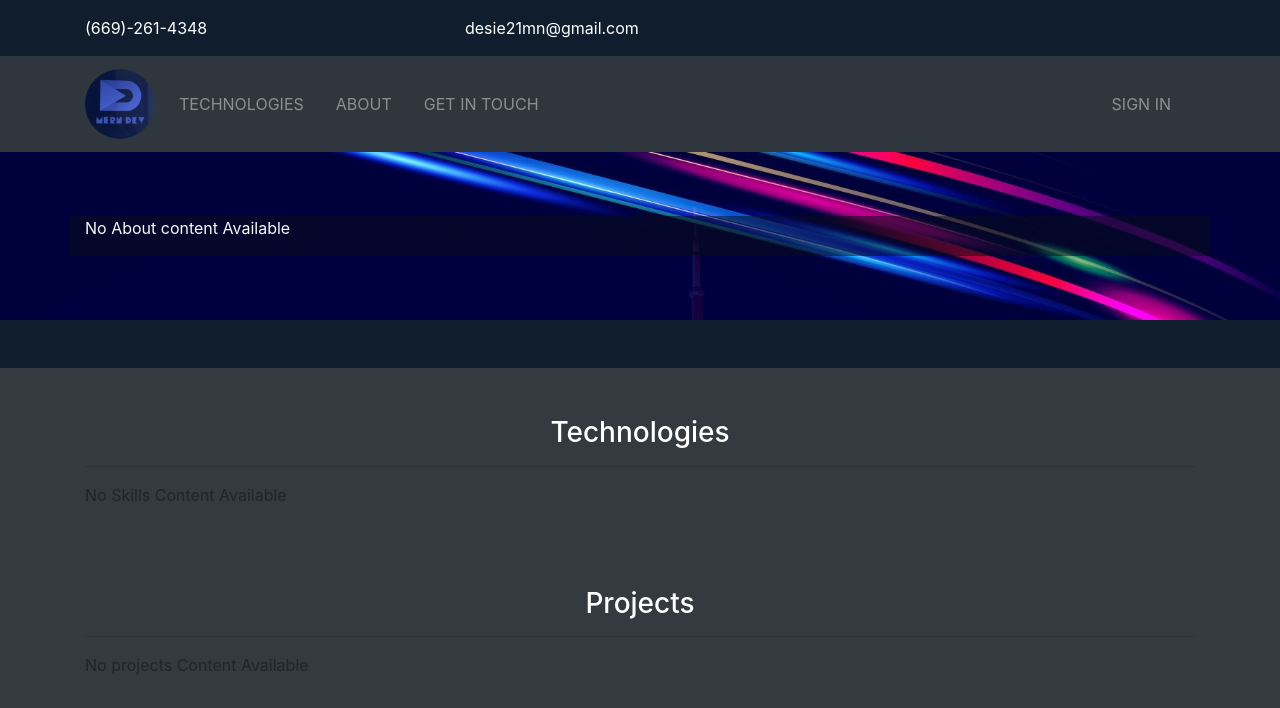
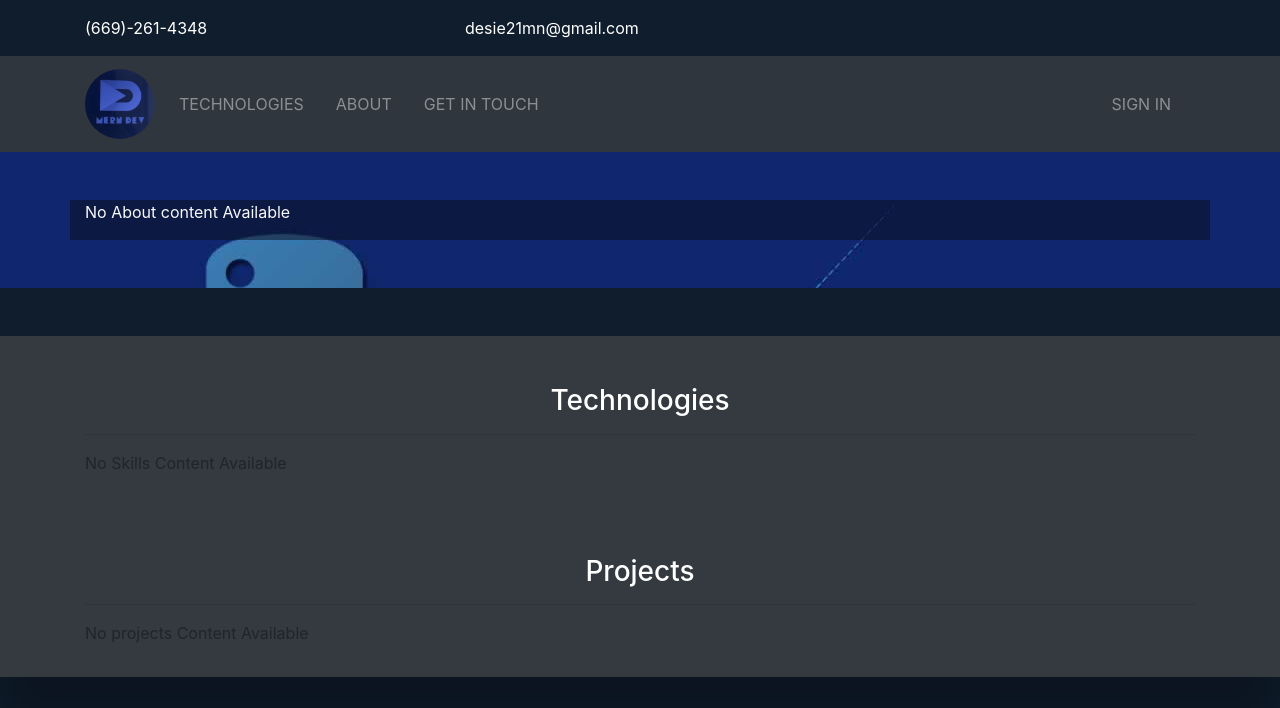
Before and after one commit to desi-123/myport, a Django app: page / in a window 1280 px wide. Shown: the top 708 px of the page. Run offline with Django 4.2, Linux system fonts and the light colour scheme; data that the repository does not hold is empty; some libraries are stand-ins or nearby versions.

Commit message:
aboutsection updated

```diff
--- a/portfolio/static/css/main.css
+++ b/portfolio/static/css/main.css
@@ -41,9 +41,9 @@ img {
 /* about image background */
 
 #aboutme {
-  background: url(../img/mernabt.jpg) top center no-repeat fixed;
+  background: url(../img/jspy.png) top center no-repeat fixed;
   background-size: cover;
-  padding: 4rem 0;
+  padding: 3rem 0;
 }
 
 #aboutme::before {
```
Also changed, not shown: portfolio/static/img/javscriptabt.jpg (added).
